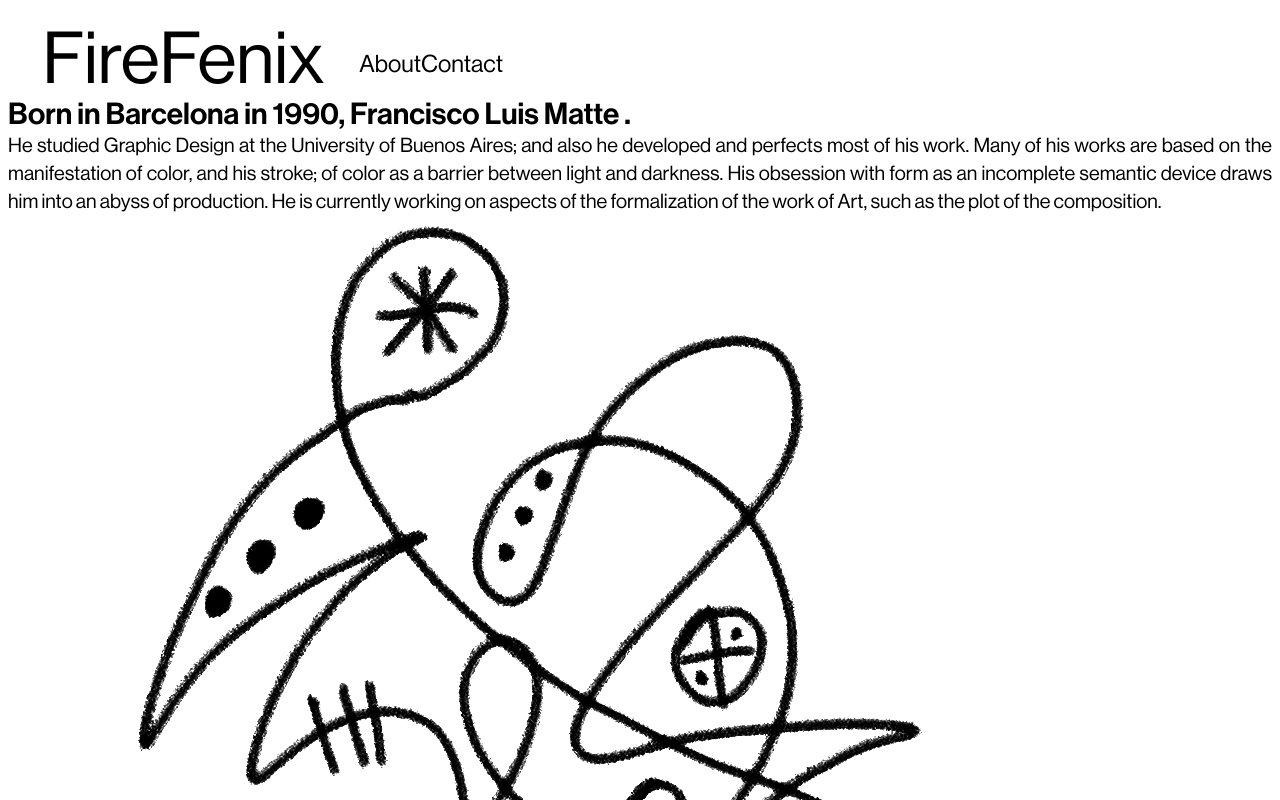
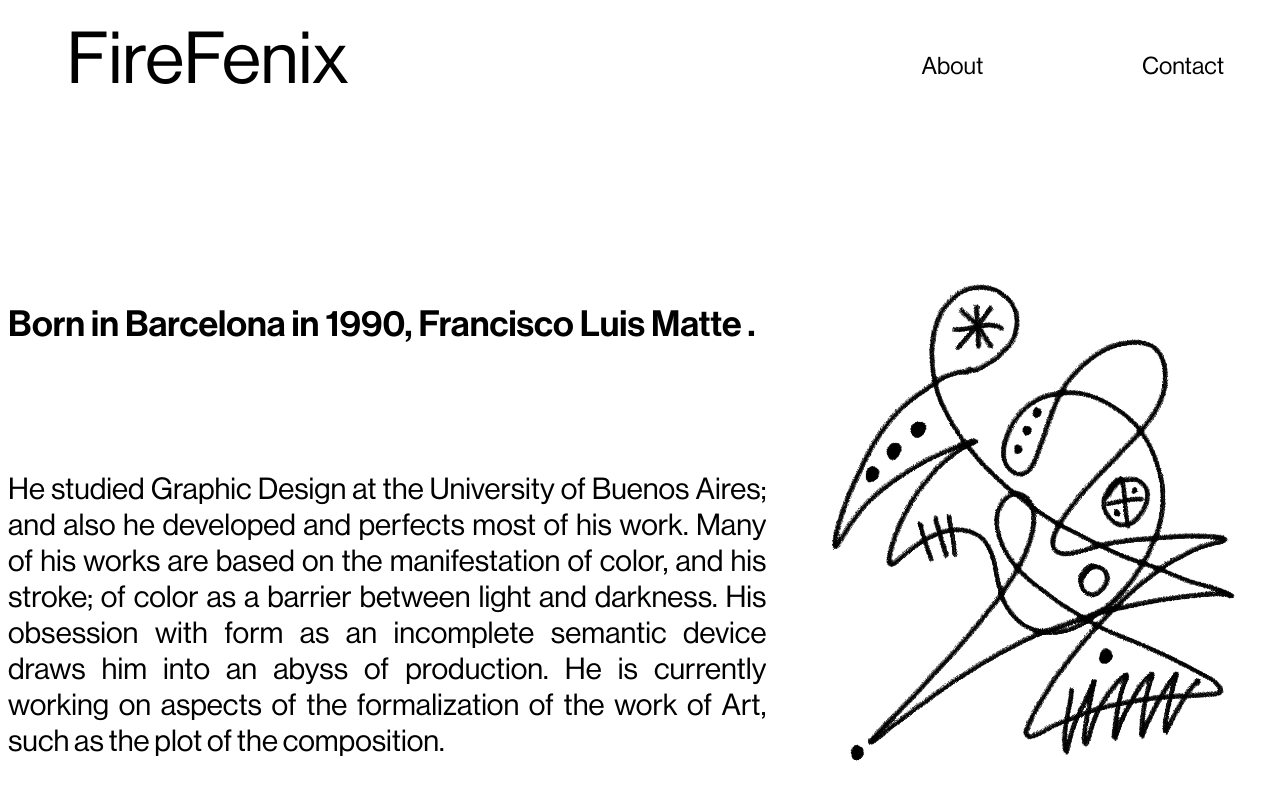
Before and after one commit to marcogiabbani/FireFenix, a React (Vite) app: page /about in a window 1280 px wide. Shown: the top 800 px of the page. Built offline with nearby package versions, Linux system fonts and the light colour scheme.

Commit message:
finishes responsivness until ipad-mini

```diff
--- a/src/App.jsx
+++ b/src/App.jsx
@@ -9,7 +9,8 @@ function App() {
   return (
     <div>
       <Router>
-        <div className='h-screen flex flex-col justify-between px-2'>
+        <div className='h-screen flex flex-col justify-between px-2
+          '>
           <div>
             <Navbar />
           </div>
--- a/src/components/About.jsx
+++ b/src/components/About.jsx
@@ -3,26 +3,38 @@ import { Ser } from '../assets/index'
 
 function About() {
   return (
-    <div className='flex flex-col justify-between h-[88vh]'>
+    <div
+      className='flex flex-col justify-between h-[88vh]  w-full
+        sm:flex-row sm:min-h-[600px] sm:mt-[80px]'>
 
 
-      <div className='flex flex-col justify-between'>
+      <div
+        className='flex flex-col justify-between
+          sm:justify-evenly sm:w-3/5'>
 
-        <p className='text-3xl font-[NeueHaasGrotDisp65Medium]'>Born in Barcelona in 1990, Francisco Luis Matte .</p>
+        <p className='text-3xl font-[NeueHaasGrotDisp65Medium]
+          sm:text-4xl'>
+          Born in Barcelona in 1990, Francisco Luis Matte .
+        </p>
 
-        <div className='text-xl'>
-          <p className='text-justify'>He studied Graphic Design at the University of Buenos Aires; and also he
-        developed and perfects most of his work. Many of his works are based on the
-        manifestation of color, and his stroke; of color as a barrier between light and
-        darkness. His obsession with form as an incomplete semantic device draws
-        him into an abyss of production. He is currently working on aspects of the
-        formalization of the work of Art, such as the plot of the composition.</p>
+        <div className='text-xl sm:text-3xl'>
+          <p className='text-justify'>
+            He studied Graphic Design at the University of Buenos Aires;
+            and also he developed and perfects most of his work. Many of
+            his works are based on the manifestation of color, and his
+            stroke; of color as a barrier between light and darkness.
+            His obsession with form as an incomplete semantic device draws
+            him into an abyss of production. He is currently working on
+            aspects of the formalization of the work of Art, such as the
+            plot of the composition.
+          </p>
         </div>
 
       </div>
 
-      <div className=''>
-        <img src={`${Ser}`} alt="ser" className=''/>
+      <div className='flex flex-col justify-center
+        sm:w-2/5'>
+        <img src={`${Ser}`} alt="ser" className='sm:'/>
       </div>
 
 
--- a/src/components/Footer.jsx
+++ b/src/components/Footer.jsx
@@ -1,17 +1,21 @@
 import React from 'react'
-import  { socialMedia }  from '../constants'
+import { socialMedia } from '../constants'
 
 function Footer() {
   return (
     <div>
       <div
-        className='bg-white w-full h-[20vh] min-h-[160px] shrink-2 flex flex-col text-xl text-center
+        className='
+        bg-white w-full h-[20vh] min-h-[160px]
+            flex flex-col text-xl text-center
           xs:min-h-[32px] xs:h-8 xs:flex-row xs:justify-between
-          md:text-left md:text-base'>
+          sm:min-h-[160px] sm:flex-col sm:max-w-fit sm:text-left
+          md:text-base'>
         {socialMedia.map((socialNetwork) => {
           return (
-            <a target="_blank" href={`${socialNetwork.link}`} key={socialNetwork.id} rel="noreferrer">
-              <div  className="py-0.5">
+            <a target="_blank" href={`${socialNetwork.link}`}
+              key={socialNetwork.id} rel="noreferrer">
+              <div className="py-0.5">
                 <span>{socialNetwork.title}</span>
               </div>
             </a>
--- a/src/components/Home.jsx
+++ b/src/components/Home.jsx
@@ -1,25 +1,30 @@
 import React from 'react';
-import  { artDisplay }  from '../constants'
+import { artDisplay } from '../constants'
 import Footer from './Footer'
 
 
 function Home() {
   return (
-    <div className='bg-white h-[85vh] flex flex-col justify-between'>
+    <div className='bg-white h-[88vh] flex flex-col justify-between
+    '>
 
-      <div className='bg-white px-2 py-[8vh] h-[80vh] w-full overflow-y-auto content-center'>
+      <div
+        className='
+        bg-white py-[8vh] h-[80vh] w-full overflow-y-auto content-center
+        sm:left-0 sm:py-0 sm:h-max sm:pt-[7vh]'>
         {artDisplay.map((painting) => {
           return (
             <div
               key={painting.id}
-              className="flex flex-col justify-evenly pb-[16vh]
+              className="flex flex-col justify-evenly py-[10vh]
                 xs:max-w-[70%] xs:m-auto
+
               ">
               <img src={`${painting.content}`} className=''/>
             </div>)
         })}
       </div>
-      <div>
+      <div className='sm:max-w-fit sm:absolute sm:left-0 sm:bottom-0 sm:pl-2'>
 
         <Footer/>
       </div>
--- a/src/components/NavBar.jsx
+++ b/src/components/NavBar.jsx
@@ -10,7 +10,13 @@ function Navbar() {
   const [toggle, setToggle] = useState(false);
 
   return (
-    <nav className=" bg-white min-w-[250px] w-full h-[12vh] flex justify-between fixed sm:px-5 md:py-3 md:w-auto lg:max-h-fit  lg:pt-6">
+    <nav
+      className="
+        bg-white min-w-[250px] w-full h-[12vh] flex justify-between
+        sm:px-5 sm:min-h-[100px] sm:pt-2
+        md:py-3 md:w-auto
+        lg:max-h-fit  lg:pt-6
+      ">
 
       <div className='m-auto w-10/12 sm:w-2/3 md:w-2/3 '>
         <Link to='/'>
@@ -21,13 +27,21 @@ function Navbar() {
       </div>
 
       {/* big screen */}
-      <ul className="hidden sm:flex justify-between list-none items-center sm:w-1/3 md:w-[27%] md:justify-between md:pr-5 lg:pt-5 lg:pr-7">
+      <ul
+        className="
+          hidden sm:flex justify-between list-none items-center
+          sm:w-1/3
+          md:w-[27%] md:justify-between md:pr-5
+          lg:pt-5 lg:pr-7">
 
         {navLinks.map((nav) => (
           <Link to={`/${nav.link}`} key={nav.id}>
             <button className='focus:underline underline-offset-1 '>
 
-              <li key={nav.id} className="focus:underline cursor-pointer py-4 text-[25px] md:text-[18px]  lg:text-2xl">
+              <li key={nav.id}
+                className="focus:underline cursor-pointer py-4 text-[25px]
+                  md:text-[18px]
+                  lg:text-2xl">
                 {nav.title}
               </li>
             </button>
@@ -39,13 +53,29 @@ function Navbar() {
       {/* small screens */}
       <div className="flex justify-between sm:hidden">
 
-        <svg xmlns="http://www.w3.org/2000/svg" fill="none" stroke={`${toggle ? 'gray' : 'black'}`} viewBox="0 0 24 24" strokeWidth={1.5} className="w-12 pt-1 " onClick={() => setToggle((prev) => !prev)}>
-          <path strokeLinecap="round" strokeLinejoin="round" d="M3.75 9h16.5m-16.5 6.75h16.5" />
+        <svg
+          xmlns="http://www.w3.org/2000/svg"
+          fill="none"
+          stroke={`${toggle
+            ? 'gray'
+            : 'black'}`}
+          viewBox="0 0 24 24"
+          strokeWidth={1.5}
+          className="w-12 pt-1 "
+          onClick={() => setToggle((prev) => !prev)}>
+          <path
+            strokeLinecap="round"
+            strokeLinejoin="round"
+            d="M3.75 9h16.5m-16.5 6.75h16.5" />
         </svg>
 
 
-        <div className={`${toggle ? 'flex' : 'hidden'}
-          absolute  top-32 justify-center left-0 pr-3 w-full min-w-[140px] bg-white opacity-90`}>
+        <div
+          className={`${toggle
+            ? 'flex'
+            : 'hidden'}
+            absolute top-32 justify-center left-0 pr-3 w-full min-w-[140px]
+            bg-white opacity-90`}>
 
           <ul className="flex flex-col items-center">
 
```
Also changed, not shown: .eslintrc.json.
